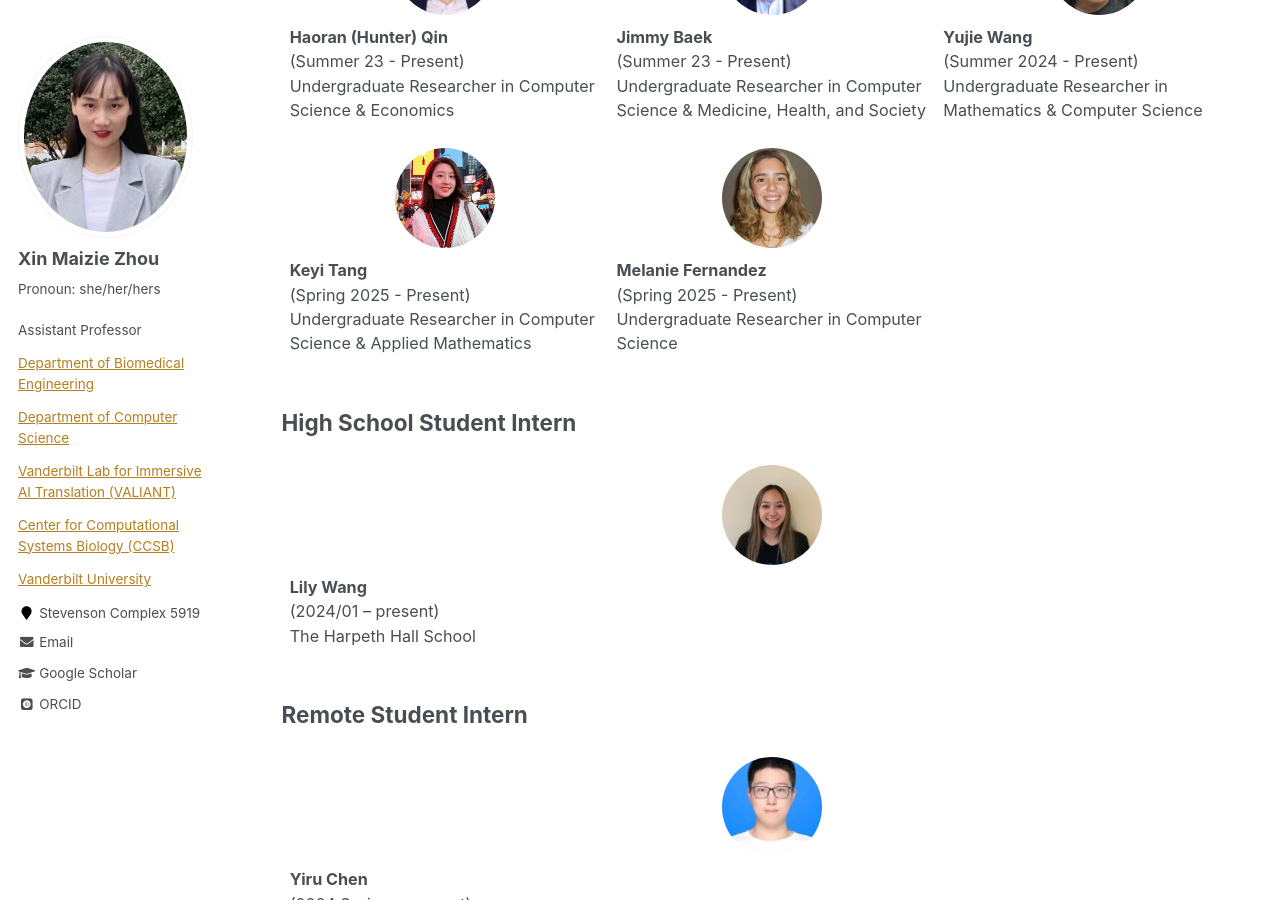
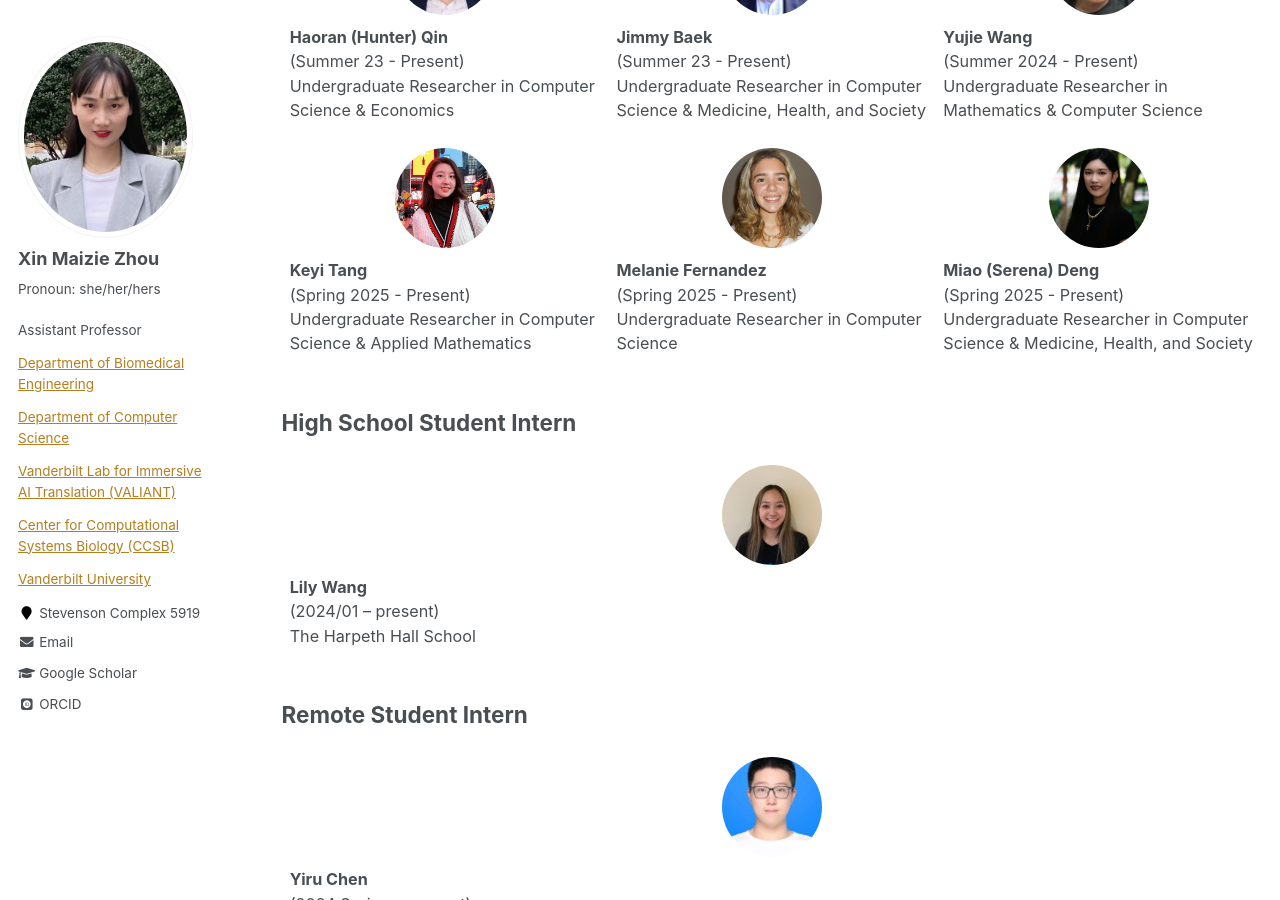
Before and after one commit to maiziezhoulab/Maiziezhoulab.github.io, a Jekyll site: the page built from _pages/LabMembers.md, in a window 1280 px wide and 900 px high, scrolled down 1652 px. Built offline with Jekyll 4.4.1, drawn with Linux system fonts in a browser that asks for light colours; some web fonts are replaced.

Commit message:
Update LabMembers.md

```diff
--- a/_pages/LabMembers.md
+++ b/_pages/LabMembers.md
@@ -128,6 +128,13 @@ author_profile: true
         </div>
         <b>Melanie Fernandez</b> <br>(Spring 2025 - Present) <br>
         Undergraduate Researcher in Computer Science
+    </td>
+    <td>
+        <div style="text-align: center">
+            <img src="/images/students/miaodeng.jpg" class="student-profile-pic">
+        </div>
+        <b>Miao (Serena) Deng</b> <br>(Spring 2025 - Present) <br>
+        Undergraduate Researcher in Computer Science & Medicine, Health, and Society
     </td>
 
 
```
